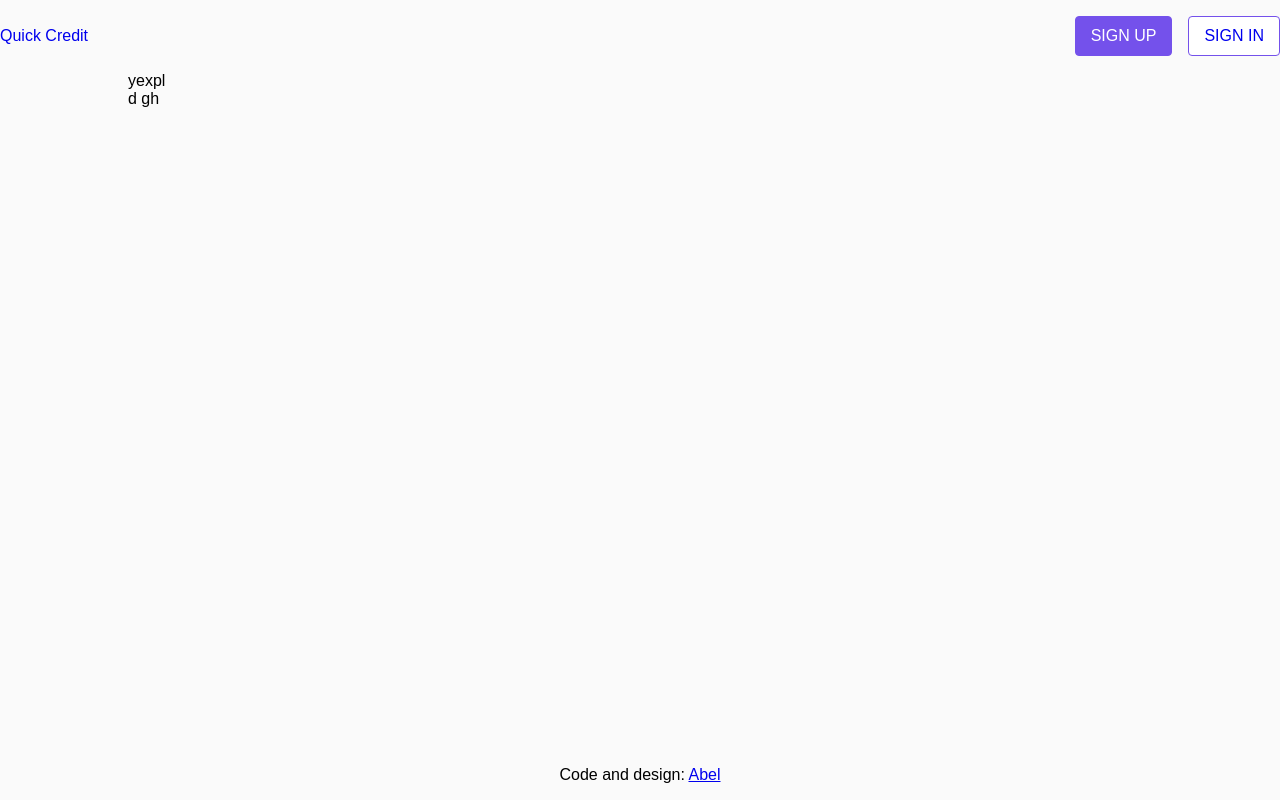
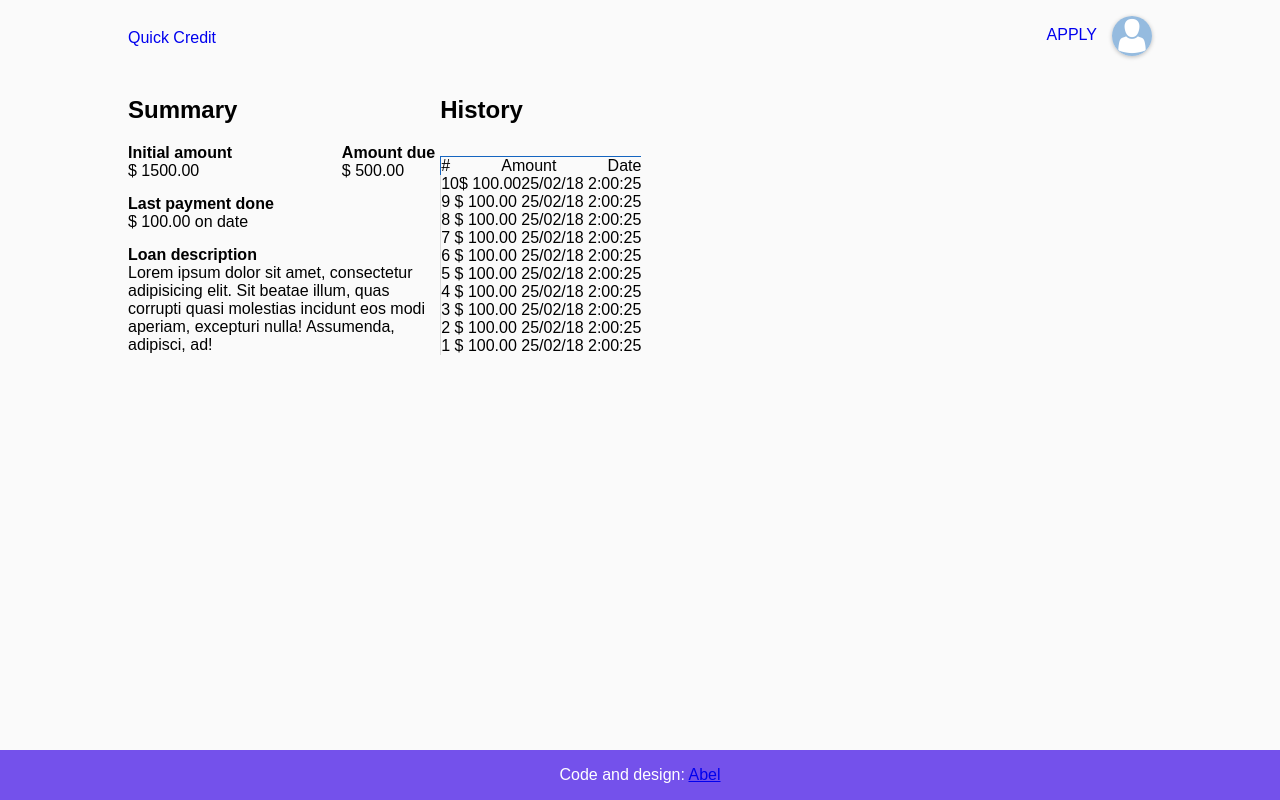
Before and after one commit to Bam92/quickCredit, a plain HTML site: page UI/templates/history.html in a window 1280 px wide. Drawn offline with Linux system fonts and the light colour scheme; files whose address does not match are found by name.

Commit message:
style (loan repayment): layout the UI
Add table for payment history and style the whole page

[165416819]

```diff
--- a/UI/css/style.css
+++ b/UI/css/style.css
@@ -207,7 +207,7 @@ footer {
    /*background: #fafafa;*/
 }
 
-#footer-application {
+#footer-color {
    background-color: #7451eb;
    color: #fff;
 }
@@ -230,3 +230,58 @@ footer {
    box-shadow: 0px 1px 4px rgba(0,0,0,0.25);
    border: none;
 }
+
+#loan_history {
+   display: flex;
+}
+
+#loanSummary {
+   width: 30%;
+   margin-right: 5px;
+}
+
+.init_summary {
+   display: flex;
+   justify-content: space-between;
+
+
+   margin-bottom: 15px;
+}
+
+.last_summary {
+   display: flex;
+   flex-direction: column;
+}
+
+.last_summary div {
+   margin-bottom: 15px;
+}
+
+.loan_history_details div {
+   box-sizing: border-box;
+
+}
+
+/*$table-header: #1976D2;
+$table-header-border: #1565C0;
+$table-border: #d9d9d9;*/
+
+.flex-table {
+   display: flex;
+   flex-flow: row wrap;
+   justify-content: space-between;
+   border-left: solid 1px #d9d9d9;
+   transition: 0.5s;
+   &:first-of-type {
+    border-top: solid 1px #1565C0;
+    border-left: solid 1px #1565C0;
+}
+
+}
+
+.table-container {
+  display: block;
+  margin: 2em auto;
+  width: 100%;
+  /*max-width: 600px;*/
+}
--- a/UI/templates/history.html
+++ b/UI/templates/history.html
@@ -10,36 +10,126 @@
 <body>
   <main>
     <header>
+        <div class="container">
 
         <nav class="navbar" role="navigation">
-          <div><a class="mainHeader_logo" href="#">Quick Credit</a></div>
+          <div><a class="mainHeader_logo" href="../index.html">Quick Credit</a></div>
            <ul class="navLinks">
-              <!--<li class="navItem"><a href="#">Borrow</a></li>
-              <li class="navItem"><a href="#">About Us</a></li>-->
+              <li class="navItem " ><a href="#" title="Apply for a loan">Apply</a></li>
+              <li class="userProfile">
+               <a href=""><img src="../images/avatar.png" alt="borrower"></a>
+              </li>
+           </ul>
+           <div class="dropdown-content hidden" id="DropdownProfile">
+           <ul>
+              <li><a href="#"><strong>Patience Kavira</strong></a></li>
+              <li><a class="" href="#"> Profile </a></li>
+              <li><a class="" href="#"> My loans history </a></li>
+              <li><a class="" href="#"> Logout</a></li>
+           </ul>
 
-              <li class="navItem sign" id="signup"><a href="templates/signup.html">Sign Up</a></li>
-              <li class="navItem sign"><a href="templates/signin.html">Sign In</a></li>
-           </ul>
+
+           </div>
         </nav>
-
+        </div>
      </header>
 
      <div class="container">
+       <div id="loan_history">
         <aside id="loanSummary">
-           yexpl
+           <h1>Summary</h1>
+           <div class="init_summary">
+              <div><strong>Initial amount</strong><br><span class="amount_summary">$ 1500.00</span></div>
+              <div><strong>Amount due</strong><br><span class="amount_summary">$ 500.00</span></div>
+           </div>
+           <div class="last_summary">
+              <div><strong>Last payment done</strong><br><span class="amount_summary">$ 100.00</span> on date</div>
+              <div><strong>Loan description</strong><br><span class="loan_description_summary">Lorem ipsum dolor sit amet, consectetur adipisicing elit. Sit beatae illum, quas corrupti quasi molestias incidunt eos modi aperiam, excepturi nulla! Assumenda, adipisci, ad!</span></div>
+           </div>
         </aside>
         <section id="loanHistory">
-           d
-           gh
+           <h1>History</h1>
+           <div class="loan_history_details">
+              <div class="table-container" role="table" aria-label="Payment">
+              <div class="flex-table header" role="rowgroup">
+                 <div class="flex-row first" role="columnheader">#</div>
+                 <div class="flex-row" role="columnheader">Amount</div>
+                 <div class="flex-row" role="columnheader">Date</div>
+
+              </div>
+            <div class="flex-table row" role="rowgroup">
+              <div class="flex-row first" role="cell">10</div>
+              <div class="flex-row" role="cell">$ 100.00</div>
+              <div class="flex-row" role="cell">25/02/18 2:00:25</div>
+
+            </div>
+            <div class="flex-table row" role="rowgroup">
+              <div class="flex-row first" role="cell">9</div>
+              <div class="flex-row" role="cell">$ 100.00</div>
+              <div class="flex-row" role="cell">25/02/18 2:00:25</div>
+
+            </div>
+            <div class="flex-table row" role="rowgroup">
+              <div class="flex-row first" role="cell">8</div>
+              <div class="flex-row" role="cell">$ 100.00</div>
+              <div class="flex-row" role="cell">25/02/18 2:00:25</div>
+
+            </div>
+            <div class="flex-table row" role="rowgroup">
+              <div class="flex-row first" role="cell">7</div>
+              <div class="flex-row" role="cell">$ 100.00</div>
+              <div class="flex-row" role="cell">25/02/18 2:00:25</div>
+
+            </div>
+            <div class="flex-table row" role="rowgroup">
+              <div class="flex-row first" role="cell">6</div>
+              <div class="flex-row" role="cell">$ 100.00</div>
+              <div class="flex-row" role="cell">25/02/18 2:00:25</div>
+
+            </div>
+            <div class="flex-table row" role="rowgroup">
+              <div class="flex-row first" role="cell">5</div>
+              <div class="flex-row" role="cell">$ 100.00</div>
+              <div class="flex-row" role="cell">25/02/18 2:00:25</div>
+
+            </div>
+            <div class="flex-table row" role="rowgroup">
+              <div class="flex-row first" role="cell">4</div>
+              <div class="flex-row" role="cell">$ 100.00</div>
+              <div class="flex-row" role="cell">25/02/18 2:00:25</div>
+
+            </div>
+            <div class="flex-table row" role="rowgroup">
+              <div class="flex-row first" role="cell">3</div>
+              <div class="flex-row" role="cell">$ 100.00</div>
+              <div class="flex-row" role="cell">25/02/18 2:00:25</div>
+
+            </div>
+            <div class="flex-table row" role="rowgroup">
+              <div class="flex-row first" role="cell">2</div>
+              <div class="flex-row" role="cell">$ 100.00</div>
+              <div class="flex-row" role="cell">25/02/18 2:00:25</div>
+
+            </div>
+            <div class="flex-table row" role="rowgroup">
+              <div class="flex-row first" role="cell">1</div>
+              <div class="flex-row" role="cell">$ 100.00</div>
+              <div class="flex-row" role="cell">25/02/18 2:00:25</div>
+
+            </div>
+           </div>
+            </div>
         </section>
+
      </div>
-        <footer>
+   </div>
+        <footer id="footer-color">
         <p>Code and design: <a href="www.abelmbula.com">Abel</a></p>
      </footer>
   </main>
 
   <script type="application/javascript" src="js/main.js"></script>
-  </main>
+
  <scrip src="../js/main.js"></scrip>
 </body>
 </html>
```
Also changed, not shown: UI/templates/application.html (+1 -1 lines).
